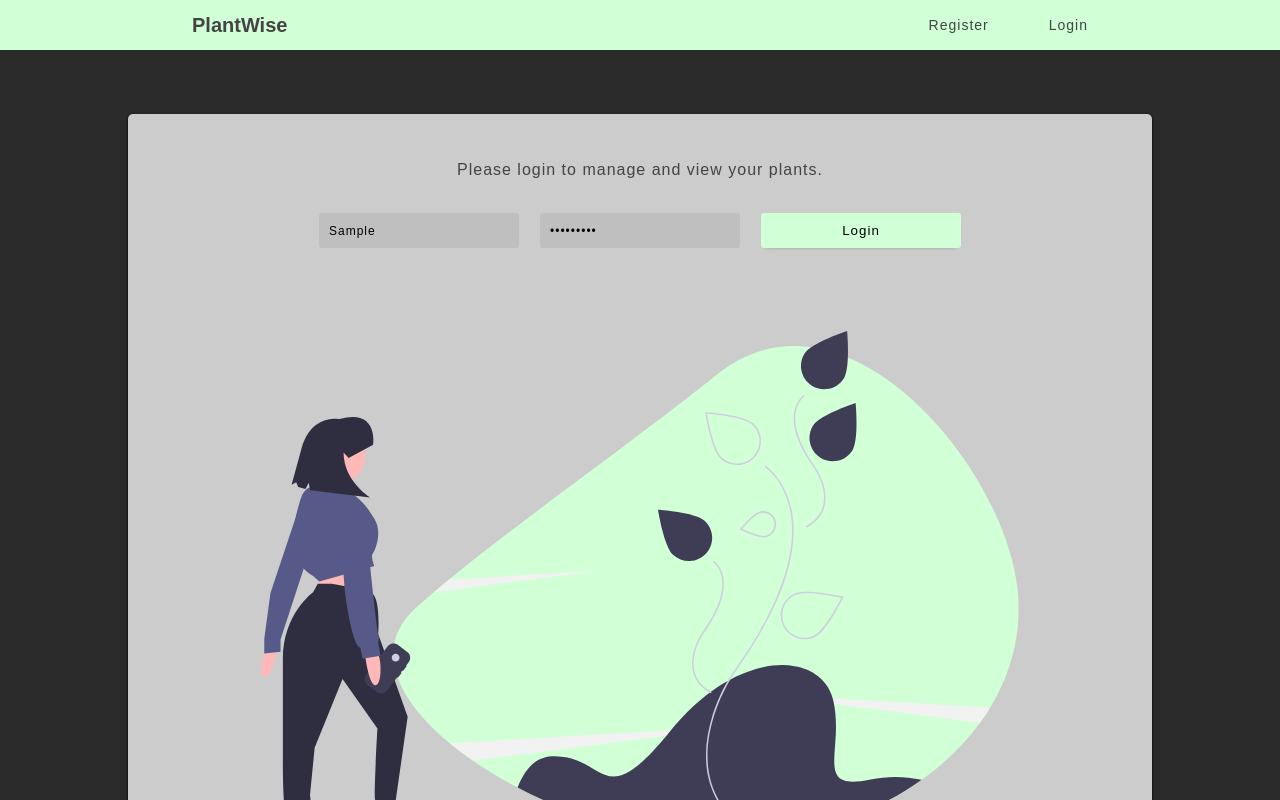
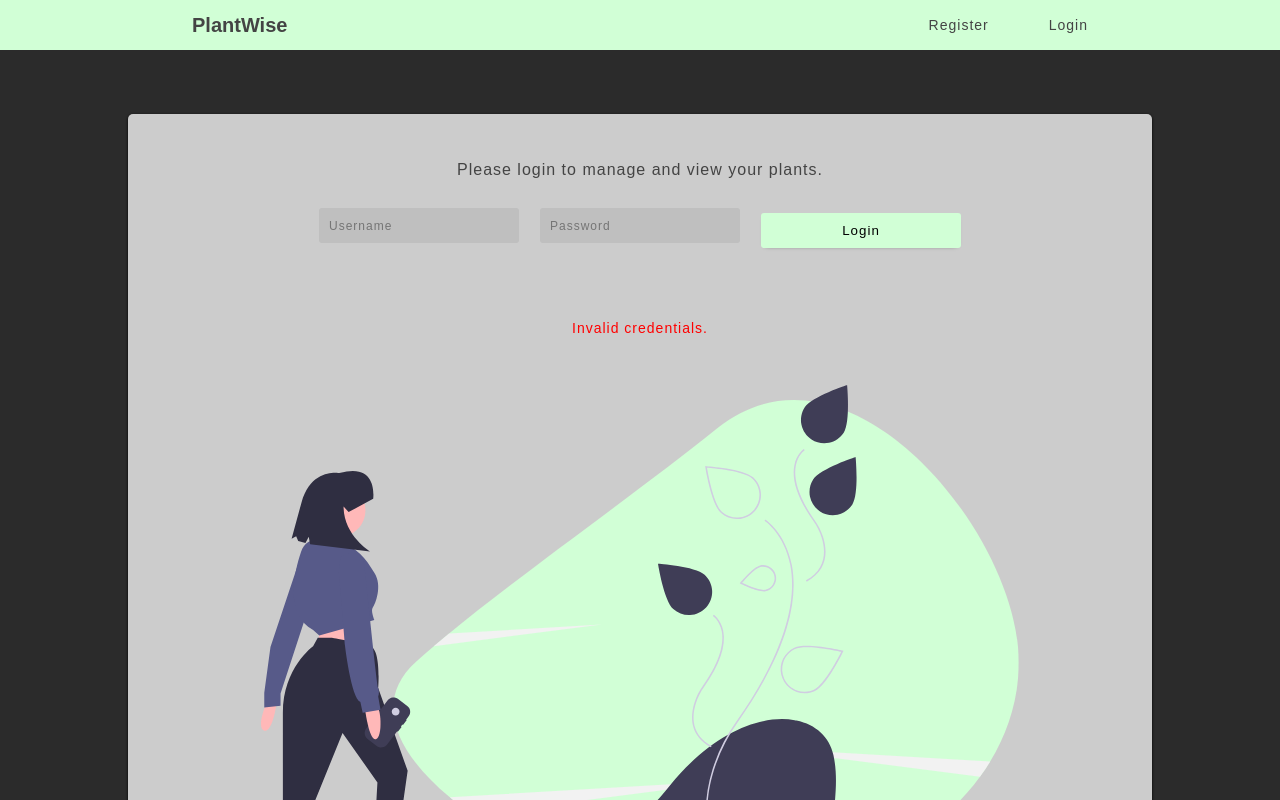
Before and after one commit to Build-Week-WEB28-Water-My-Plants/Front-End, a React (Create React App) app: page /login in a window 1280 px wide. Both pictures are taken after typing "Sample", "Sample123" into the empty fields and a click on the button "Login". Shown: the top 800 px of the page. Built offline with nearby package versions, Linux system fonts and the light colour scheme; no server answers.

Commit message:
login validation

```diff
--- a/src/components/Login.js
+++ b/src/components/Login.js
@@ -19,6 +19,8 @@ function Login(props) {
         password: '',
         phone_number: ''
     });
+
+    const [err, setErr] = useState('');
 
     const initialState = {
         isLogged: false,
@@ -69,6 +71,24 @@ function Login(props) {
     // login function for form submit
     const log = (user) => {
         dispatch({ type: 'LOGIN_REQUEST' });
+
+        if (user.username === '' || user.password === '') {
+            setErr('You must fill out both fields.');
+            return;
+        }
+        else if (user.username.length < 4 || user.username.length >= 32) {
+            setErr('Your username must be between 4 and 32 characters.');
+            return;
+        }
+        else if (user.username.match(/[^a-z0-9]/gi, '')) {
+            setErr('Please enter a valid username');
+            return;
+        }
+        else if (user.password.length < 4 || user.password.length >= 32) {
+            setErr('Your password must be between 4 and 32 characters.');
+            return;
+        }
+
         axios.post(`https://water-my-plants-1.herokuapp.com/api/users/login`, user)
             .then((res) => {
                 const { token, id } = res.data;
@@ -83,26 +103,14 @@ function Login(props) {
                 localStorage.setItem('id', id);
                 localStorage.setItem('username', user.username);
                 dispatch({ type: 'LOGIN_SUCCESS', payload: data })
-                // setIsLogged(true);
-                // setIsLoading(false);
-                // setError({
-                //     status: false,
-                //     message: ''
-                // });
-                // history.push(`/plants`);
             })
             .catch((err) => {
-                console.log(err);
-                // console.log(err.response.data.error);
-                // setError({
-                //     status: true,
-                //     message: 'Incorrect login. Try again.'
-                // });
-                // setUser({
-                //     ...user,
-                //     username: '',
-                //     password: ''
-                // });
+                // console.log(err.message);
+                setErr('Invalid credentials.');
+                setUser({
+                    username: '',
+                    password: ''
+                });
             })
     }
 
@@ -141,11 +149,14 @@ function Login(props) {
                     autoComplete="off"
                 />
                 <button type="submit">Login</button>
+
                 {/* <div className="extra-options">
                     <span onClick={() => history.push(`/register`)}>Register</span>
                     <span>Forgot Password</span>
                 </div> */}
             </form>
+
+            {err && <div className="error">{err}</div>}
 
             <div className="svg-banner">
                 <img src={View} alt="Woman looking at nature" />
@@ -160,6 +171,16 @@ const FormContainer = styled.div`
     display: flex;
     flex-direction: column;
     align-items: center;
+
+    .error {
+        margin-bottom: 5rem;
+        width: 100%;
+        text-align: center;
+        color: red;
+        font-size: 1.4rem;
+        font-weight: 300;
+        letter-spacing: 0.1rem;
+    }
     .svg-banner {
         display: flex;
         justify-content: center;
@@ -241,7 +262,7 @@ const FormContainer = styled.div`
     button {
         width: 20rem;
         height: 3.5rem;
-        margin: 1rem 0;
+        margin: 1rem 0 0;
         background: #d1ffd6;
         border: none;
         border-radius: 0.3rem;
--- a/src/components/visual/Header.js
+++ b/src/components/visual/Header.js
@@ -3,6 +3,15 @@ import styled from 'styled-components';
 import { Link } from 'react-router-dom';
 
 function Header(props) {
+
+    const [isLogged, setIsLogged] = useState(false);
+
+    useEffect(() => {
+        const token = !!localStorage.getItem('token');
+        if (token) {
+            setIsLogged(true);
+        }
+    }, []);
 
     return (
         <Container>
@@ -20,6 +29,8 @@ function Header(props) {
                         localStorage.clear();
                         window.location.reload();
                     }}>Logout</span>}
+
+                {console.log(isLogged)}
             </nav>
         </Container>
     )
```
